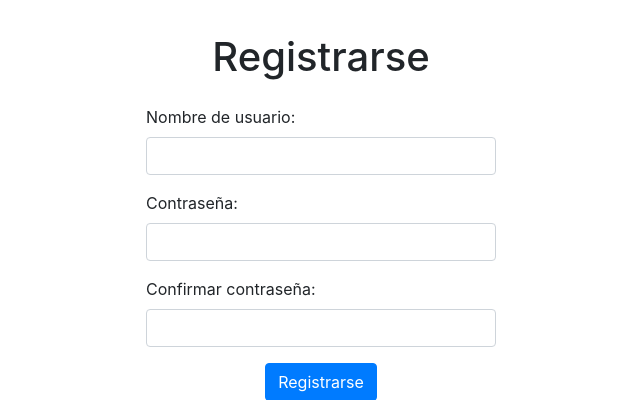
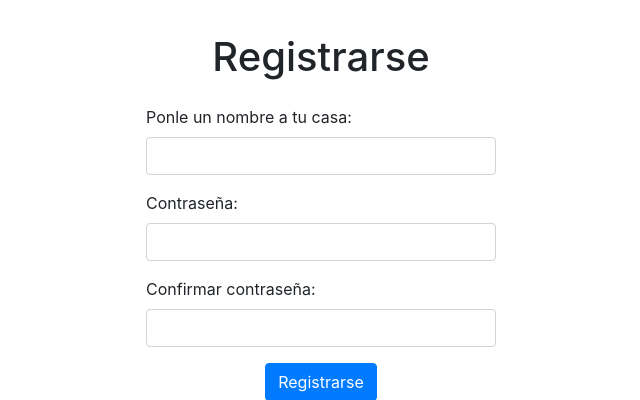
Before and after one commit to ageVega/Aplicacion-Web-CRUD, a Flask app: page /auth/register in a window 1280 px wide. Shown: the part 135-535 px from the top of the page, without its empty margins (319-959 px from the left). Run offline with Flask 2, Linux system fonts and the light colour scheme; some libraries are stand-ins or nearby versions.

Commit message:
Usuario to casa

```diff
--- a/templates/home.html
+++ b/templates/home.html
@@ -20,7 +20,7 @@
     </header>
 
     <main class="container mt-5">
-        <h1 class="text-center mb-4">Bienvenido a Amo de Casa</h1>
+        <h1 class="text-center mb-4">Bienvenido a Tu Casa</h1>
         <div class="d-flex justify-content-center">
             <a href="{{ url_for('auth.register') }}" class="btn btn-primary mr-2">Registrarse</a>
             <a href="{{ url_for('auth.login') }}" class="btn btn-secondary">Iniciar sesión</a>
--- a/templates/register.html
+++ b/templates/register.html
@@ -25,7 +25,7 @@
                 <h1 class="text-center mb-4">Registrarse</h1>
                 <form action="/auth/register" method="post" onsubmit="checkPasswordMatch();">
                     <div class="form-group">
-                        <label for="username">Nombre de usuario:</label>
+                        <label for="username">Ponle un nombre a tu casa:</label>
                         <input type="text" class="form-control" name="username" required>
                     </div>
                     <div class="form-group">
```
